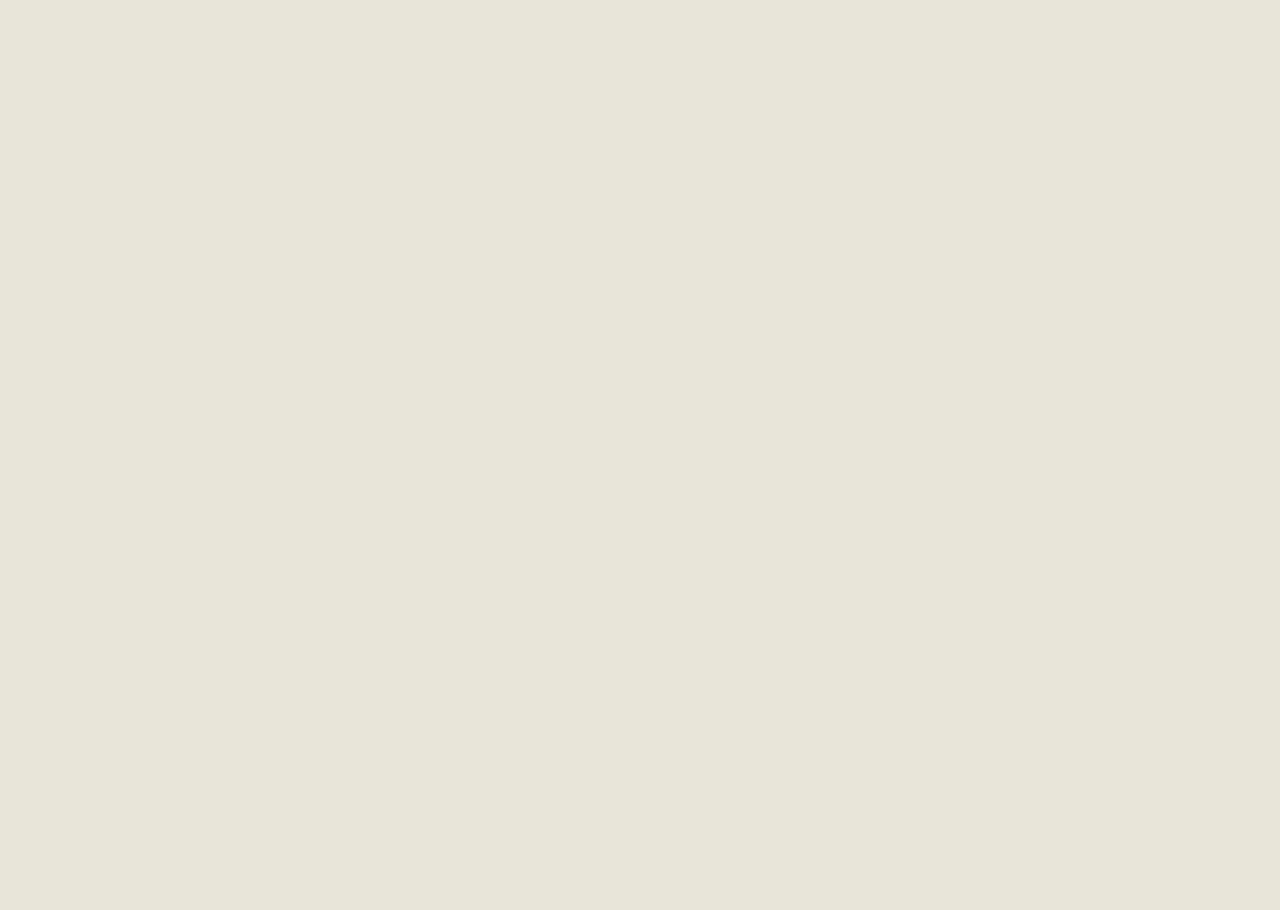
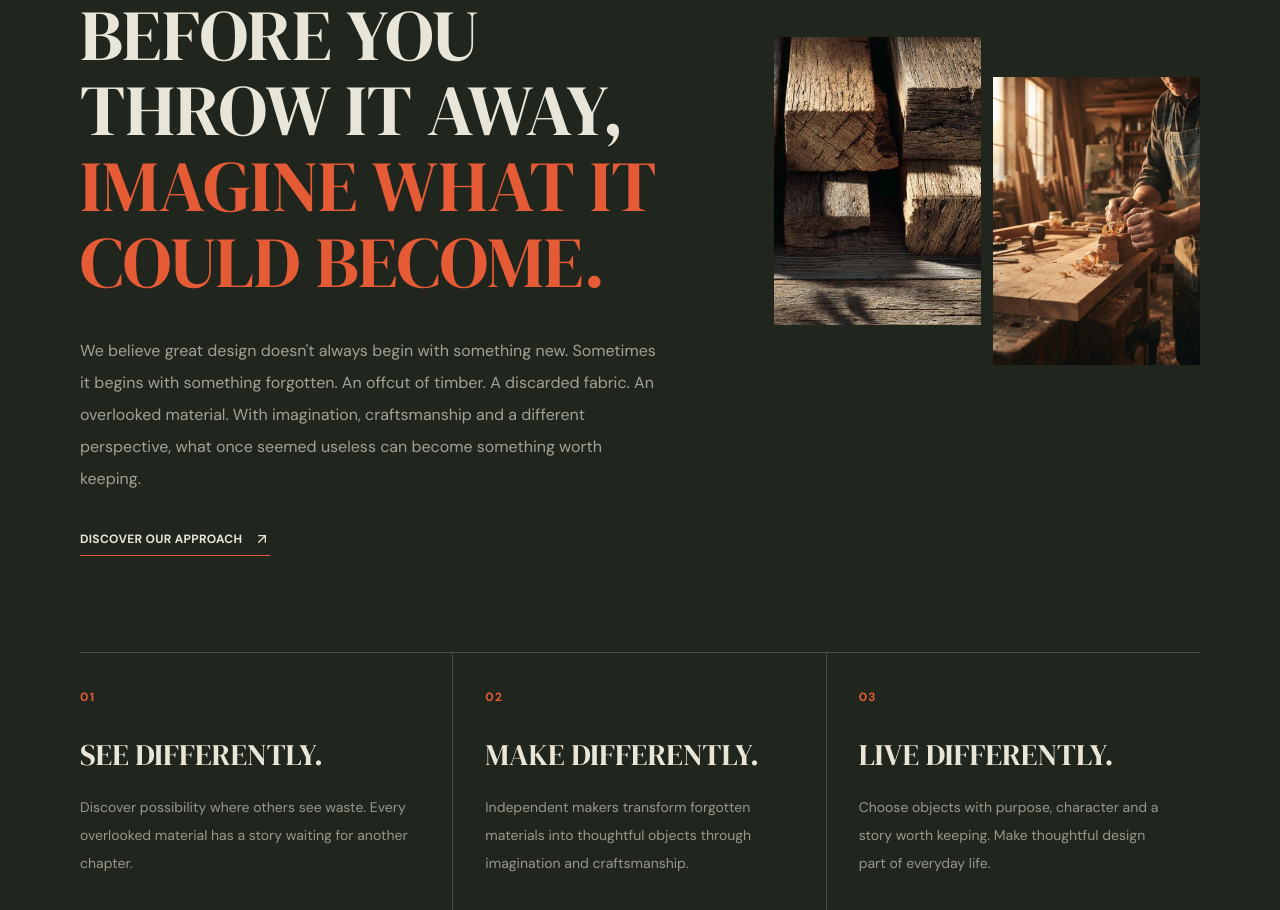
Before and after one commit to dev-m-josh/landing-page, a React (Vite) app: page / in a window 1280 px wide. Shown: the part 1080-1990 px from the top of the page. Before the commit the page ends 893 px from the top, so only its background shows below. Built offline with nearby package versions, Linux system fonts and the light colour scheme.

Commit message:
Build ReMake philosophy section

```diff
--- a/src/App.tsx
+++ b/src/App.tsx
@@ -1,11 +1,13 @@
 import Navbar from "./components/layout/Navbar";
 import Hero from "./components/Hero";
+import Philosophy from "./components/Philosophy";
 
 function App() {
     return (
         <main className="min-h-screen bg-cream text-charcoal">
             <Navbar />
             <Hero />
+            <Philosophy />
         </main>
     );
 }
--- /dev/null
+++ b/src/components/Philosophy.tsx
@@ -0,0 +1,84 @@
+import { ArrowUpRight } from "lucide-react";
+
+const principles = [
+    {
+        number: "01",
+        title: "SEE DIFFERENTLY.",
+        description:
+            "Discover possibility where others see waste. Every overlooked material has a story waiting for another chapter.",
+    },
+    {
+        number: "02",
+        title: "MAKE DIFFERENTLY.",
+        description:
+            "Independent makers transform forgotten materials into thoughtful objects through imagination and craftsmanship.",
+    },
+    {
+        number: "03",
+        title: "LIVE DIFFERENTLY.",
+        description:
+            "Choose objects with purpose, character and a story worth keeping. Make thoughtful design part of everyday life.",
+    },
+];
+
+export default function Philosophy() {
+    return (
+        <section id="story" className="bg-charcoal px-6 py-24 text-cream md:px-12 lg:px-20 lg:py-32">
+            <div className="mx-auto max-w-[1600px]">
+                <p className="mb-10 text-xs font-bold tracking-[0.2em] text-orange">02 / WHAT WE BELIEVE</p>
+
+                <div className="grid gap-14 lg:grid-cols-[1.2fr_0.8fr]">
+                    <div>
+                        <h2 className="max-w-4xl font-heading text-5xl leading-[1.05] sm:text-6xl lg:text-7xl">
+                            BEFORE YOU THROW IT AWAY,
+                            <span className="text-orange"> IMAGINE WHAT IT COULD BECOME.</span>
+                        </h2>
+
+                        <p className="mt-9 max-w-xl text-base leading-8 text-cream/65">
+                            We believe great design doesn't always begin with something new. Sometimes it begins with
+                            something forgotten. An offcut of timber. A discarded fabric. An overlooked material. With
+                            imagination, craftsmanship and a different perspective, what once seemed useless can become
+                            something worth keeping.
+                        </p>
+
+                        <a
+                            href="#collection"
+                            className="mt-9 inline-flex items-center gap-3 border-b border-orange pb-2 text-xs font-bold tracking-wide transition-colors hover:text-orange"
+                        >
+                            DISCOVER OUR APPROACH
+                            <ArrowUpRight size={16} />
+                        </a>
+                    </div>
+
+                    <div className="grid grid-cols-2 gap-3 lg:pt-10">
+                        <img
+                            src="/public/images/before.png"
+                            alt="Thoughtfully designed interior"
+                            className="h-56 w-full object-cover sm:h-72"
+                        />
+                        <img
+                            src="/public/images/after.png"
+                            alt="Creative materials and objects"
+                            className="mt-10 h-56 w-full object-cover sm:h-72"
+                        />
+                    </div>
+                </div>
+
+                <div className="mt-24 grid border-t border-cream/20 md:grid-cols-3">
+                    {principles.map((principle) => (
+                        <article
+                            key={principle.number}
+                            className="border-b border-cream/20 py-9 md:border-b-0 md:border-r md:px-8 md:first:pl-0 md:last:border-r-0"
+                        >
+                            <p className="mb-8 text-xs font-bold tracking-widest text-orange">{principle.number}</p>
+
+                            <h3 className="font-heading text-3xl">{principle.title}</h3>
+
+                            <p className="mt-5 max-w-sm text-sm leading-7 text-cream/60">{principle.description}</p>
+                        </article>
+                    ))}
+                </div>
+            </div>
+        </section>
+    );
+}
```
Also changed, not shown: public/images/after.png (added), public/images/before.png (added).
